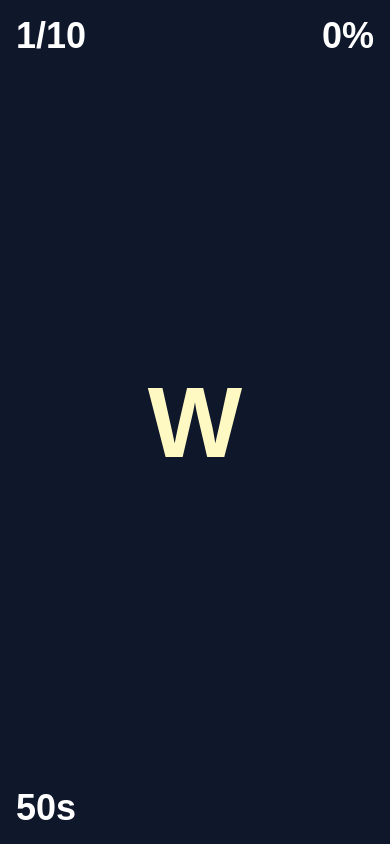
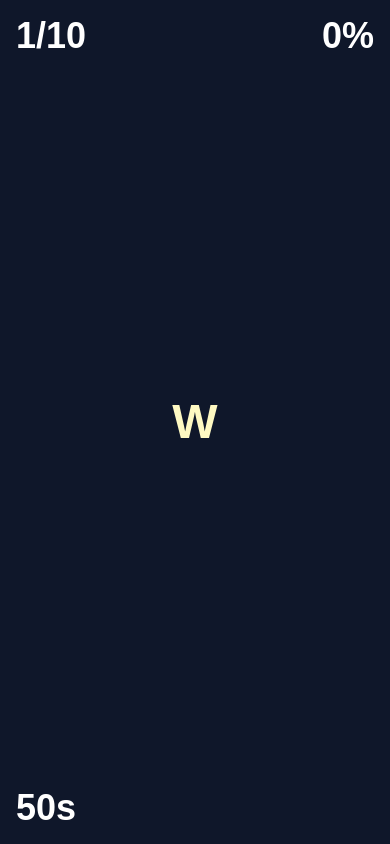
Before and after one commit to bunlongheng/keyboard-quiz, a Next.js app: page /quiz in a window 390 px wide. Built offline with nearby package versions, Linux system fonts and the light colour scheme.

Commit message:
<h2 className="text-5xl sm:text-7xl md:text-8xl lg:text-[100px] font-extrabold text-yellow-100">       {currentQuestion.display}

```diff
--- a/pages/quiz.tsx
+++ b/pages/quiz.tsx
@@ -174,8 +174,8 @@ export default function QuizPage() {
         </>
       ) : currentQuestion ? (
         <>
-          <h2 className="text-[100px] font-extrabold text-yellow-100">
-            {currentQuestion.display}
+      <h2 className="text-5xl sm:text-7xl md:text-8xl lg:text-[100px] font-extrabold text-yellow-100">
+      {currentQuestion.display}
           </h2>
           {feedback === 'correct' && <p className="text-green-300 text-3xl mt-4">✅ Correct!</p>}
           {feedback === 'wrong' && <p className="text-red-300 text-3xl mt-4">❌ Wrong</p>}
```
